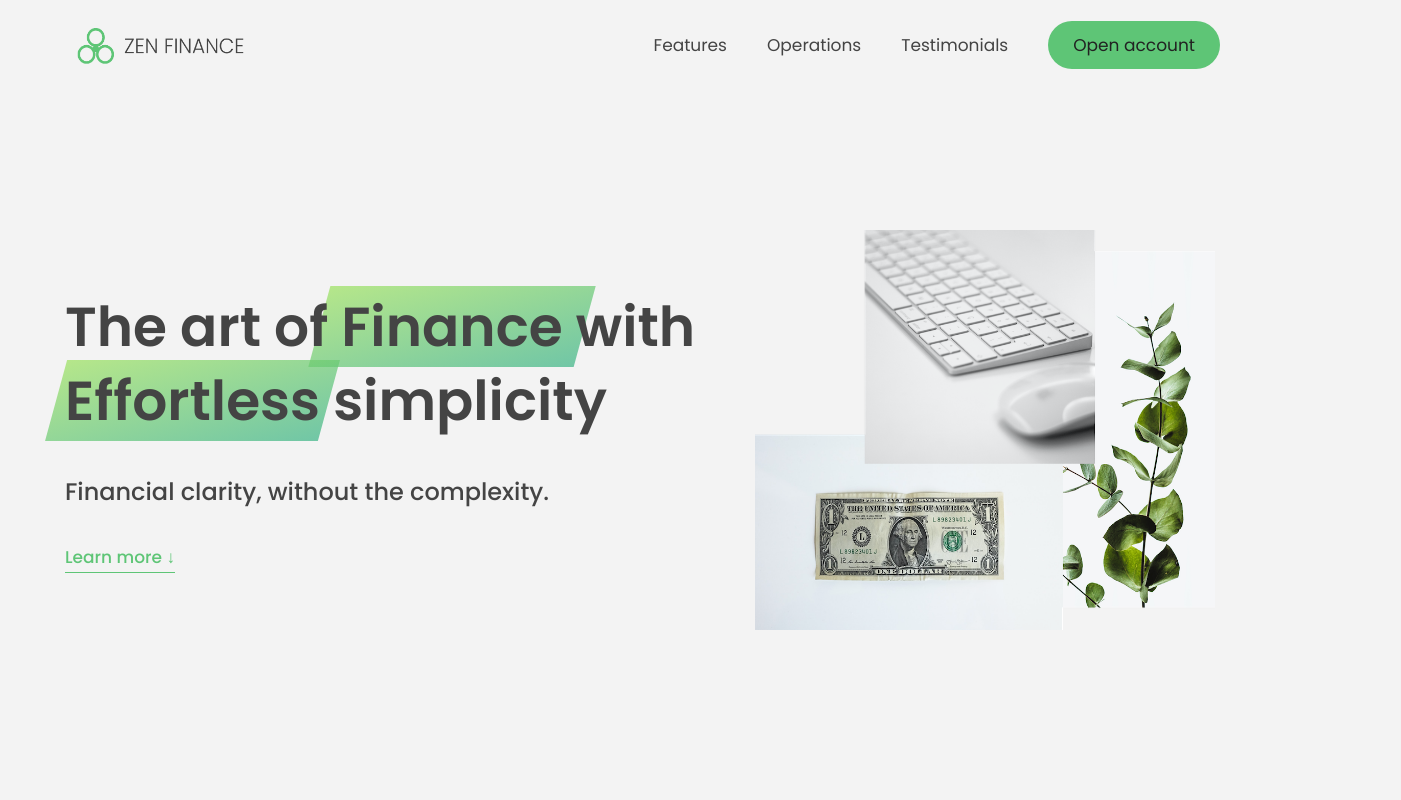
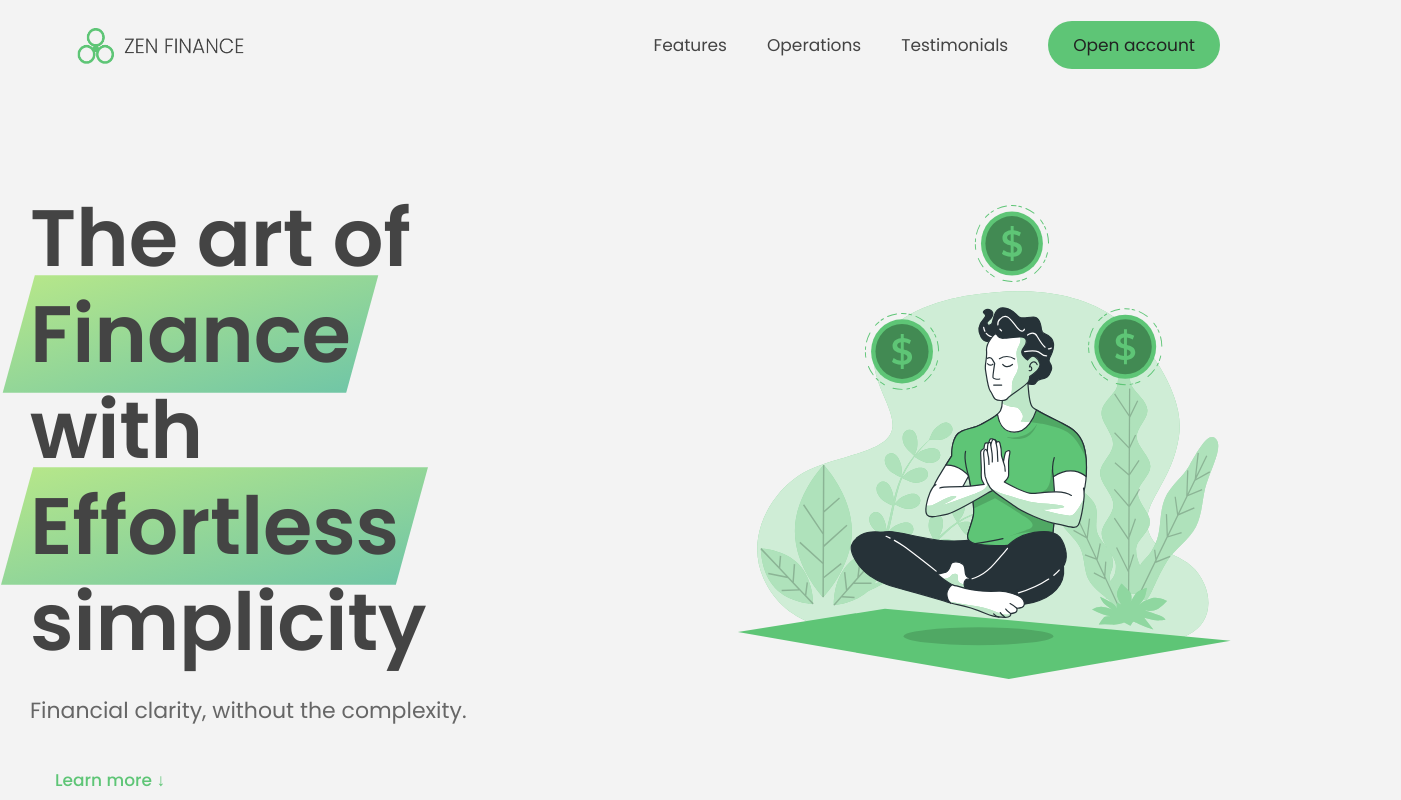
Before and after one commit to mikhail-w/zen-finance, a Next.js app: page / in a window 1280 px wide. Shown: the top 800 px of the page, 1401 px wide, since content can reach past the window. Built offline with nearby package versions, Linux system fonts and the light colour scheme.

Commit message:
update hero animation

```diff
--- a/src/app/globals.css
+++ b/src/app/globals.css
@@ -183,31 +183,82 @@ img {
 
 .header__title {
   flex: 1;
-  max-width: 115rem;
+  max-width: 150rem;
+  width: 100%;
   display: grid;
-  grid-template-columns: 3fr 2fr;
-  row-gap: 3rem;
-  align-content: center;
+  grid-template-columns: 45% 55%;
+  gap: 4rem;
+  align-content: start;
   justify-content: center;
-  align-items: start;
+  align-items: center;
   justify-items: start;
+  padding: 0 2rem;
+  padding-top: 100px;
+  /* outline: 2px dashed #999; */
 }
 
-h1 {
-  font-size: 5.5rem;
-  line-height: 1.35;
+.text-content {
+  max-width: 90%;
+  /* outline: 2px solid #db1010; */
 }
 
-h4 {
-  font-size: 2.4rem;
-  font-weight: 500;
+.header__title h1 {
+  font-size: 8rem;
+  line-height: 1.2;
+  letter-spacing: -0.02rem;
+  margin-bottom: 2rem;
+}
+
+.header__title h4 {
+  font-size: 2.2rem;
+  font-weight: 400;
+  color: #666;
+  margin-bottom: 2.5rem;
 }
 
 .header__img {
   width: 100%;
+  height: auto;
+  justify-self: center;
+  align-self: center;
+  transform: translateY(0);
   grid-column: 2 / 3;
-  grid-row: 1 / span 4;
-  transform: translateY(-6rem);
+  margin-top: -100px;
+  /* outline: 2px solid #4682B4; */
+}
+
+/* Responsive adjustments */
+@media (max-width: 900px) {
+  .header__title {
+    grid-template-columns: 1fr;
+    text-align: center;
+    justify-items: center;
+  }
+
+  .text-content {
+    max-width: 100%;
+    grid-row: 1;
+  }
+
+  .header__img {
+    grid-column: 1;
+    grid-row: 2;
+    transform: translateY(0);
+    max-width: 80%;
+  }
+}
+
+/* Button styling improvement */
+.btn--scroll-to {
+  padding: 1rem 2.5rem;
+  font-size: 1.7rem;
+  transition: all 0.3s;
+  position: relative;
+}
+
+.btn--scroll-to:hover {
+  color: var(--color-primary-darker);
+  transform: translateY(2px);
 }
 
 .highlight {
@@ -694,3 +745,114 @@ h4 {
   margin-top: .5em;
   margin-bottom: .5em;
 }
+
+/* Add these animation styles to your globals.css file */
+/* Highlight animation */
+.highlight {
+  position: relative;
+  opacity: 0;
+  transform: translateY(20px);
+  transition: opacity 0.5s, transform 0.5s;
+}
+
+.highlight.animate-highlight {
+  opacity: 1;
+  transform: translateY(0);
+}
+
+.highlight::after {
+  display: block;
+  content: '';
+  position: absolute;
+  bottom: 0;
+  left: 0;
+  height: 100%;
+  width: 0%;
+  /* Start at 0% width */
+  z-index: -1;
+  opacity: 0.7;
+  transform: scale(1.07, 1.05) skewX(-15deg);
+  background-image: var(--gradient-primary);
+  transition: width 0.8s cubic-bezier(0.22, 1, 0.36, 1);
+}
+
+.highlight.animate-highlight::after {
+  width: 100%;
+  /* Animate to 100% width */
+}
+
+/* Fade in animation for subtitle and button */
+.fade-in {
+  opacity: 0;
+  animation: fadeIn 1s forwards;
+  animation-delay: 2s;
+}
+
+.fade-in-late {
+  opacity: 0;
+  animation: fadeIn 1s forwards;
+  animation-delay: 2.6s;
+}
+
+@keyframes fadeIn {
+  from {
+    opacity: 0;
+    transform: translateY(10px);
+  }
+
+  to {
+    opacity: 1;
+    transform: translateY(0);
+  }
+}
+
+/* Image slide-in animation */
+.slide-in-right {
+  opacity: 0;
+  animation: slideInRight 1.2s cubic-bezier(0.25, 0.46, 0.45, 0.94) forwards;
+  animation-delay: 3.2s;
+}
+
+@keyframes slideInRight {
+  from {
+    opacity: 0;
+    transform: translateX(30px);
+  }
+
+  to {
+    opacity: 1;
+    transform: translateX(0);
+  }
+}
+
+/* Improved hover effect for the scroll button */
+.btn--scroll-to {
+  padding: 1rem 2.5rem;
+  font-size: 1.7rem;
+  transition: all 0.3s;
+  position: relative;
+  overflow: hidden;
+}
+
+.btn--scroll-to:hover {
+  color: var(--color-primary-darker);
+  transform: translateY(2px);
+}
+
+.btn--scroll-to::after {
+  content: '';
+  position: absolute;
+  bottom: 0;
+  left: 0;
+  width: 100%;
+  height: 1px;
+  background-color: currentColor;
+  transform: scaleX(0);
+  transform-origin: right;
+  transition: transform 0.4s ease-out;
+}
+
+.btn--scroll-to:hover::after {
+  transform: scaleX(1);
+  transform-origin: left;
+}
--- a/src/components/Header.tsx
+++ b/src/components/Header.tsx
@@ -1,5 +1,4 @@
 'use client';
-
 import { useEffect } from 'react';
 import Image from 'next/image';
 
@@ -7,13 +6,25 @@ export default function Header() {
   useEffect(() => {
     const btnScrollTo = document.querySelector('.btn--scroll-to');
     const section1 = document.querySelector('#section--1');
-
     const scrollToSection1 = (e: Event) => {
       e.preventDefault();
       section1?.scrollIntoView({ behavior: 'smooth' });
     };
+    btnScrollTo?.addEventListener('click', scrollToSection1);
 
-    btnScrollTo?.addEventListener('click', scrollToSection1);
+    // Text animation for highlighted words
+    const animateHighlights = () => {
+      const highlights = document.querySelectorAll('.highlight');
+      highlights.forEach((highlight, index) => {
+        // Add animation class with a delay based on index
+        setTimeout(() => {
+          highlight.classList.add('animate-highlight');
+        }, index * 600);
+      });
+    };
+
+    // Start animation after a short delay
+    setTimeout(animateHighlights, 300);
 
     return () => {
       btnScrollTo?.removeEventListener('click', scrollToSection1);
@@ -23,23 +34,30 @@ export default function Header() {
   return (
     <header className="header">
       <div className="header__title">
+        <div className="text-content">
           <h1>
-          The art of
-          <span className="highlight"> Finance </span>
-          with
+            The art of <span className="highlight">Finance</span>
             <br />
-          <span className="highlight">Effortless</span> simplicity
+            with <span className="highlight">Effortless</span> simplicity
           </h1>
-        <h4>Financial clarity, without the complexity.</h4>
-        <button className="btn--text btn--scroll-to">Learn more &#8595;</button>
+          <h4 className="fade-in">
+            Financial clarity, without the complexity.
+          </h4>
+          <button className="btn--text btn--scroll-to fade-in-late">
+            Learn more &#8595;
+          </button>
+        </div>
+
+        <div className="header__img">
           <Image
-          src="/img/hero.png"
-          className="header__img"
-          alt="Minimalist  items"
-          width={600}
-          height={400}
+            src="/img/hero.svg"
+            alt="Minimalist items"
+            width={800}
+            height={600}
             priority
+            className="object-contain slide-in-right"
           />
+        </div>
       </div>
     </header>
   );
```
Also changed, not shown: public/img/hero.svg (added). Lines whose indentation alone changed are shown as unchanged.
